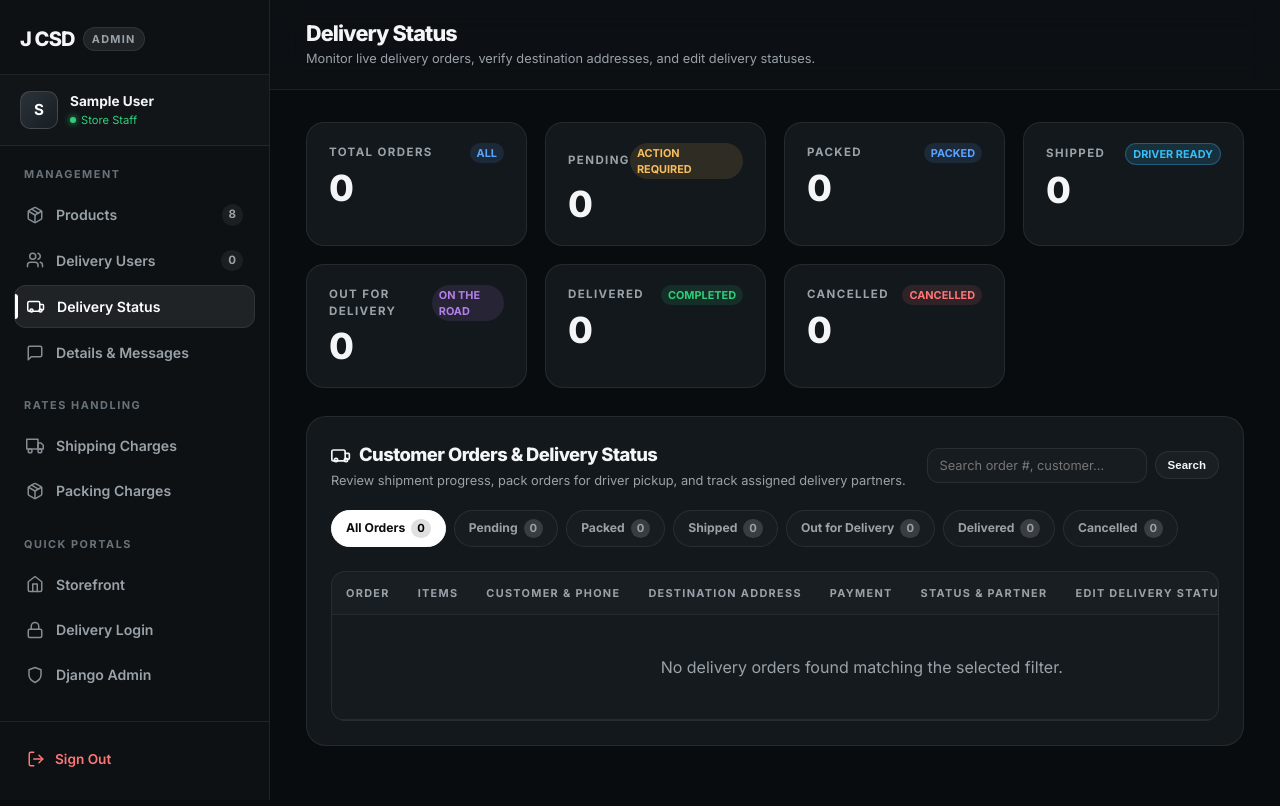
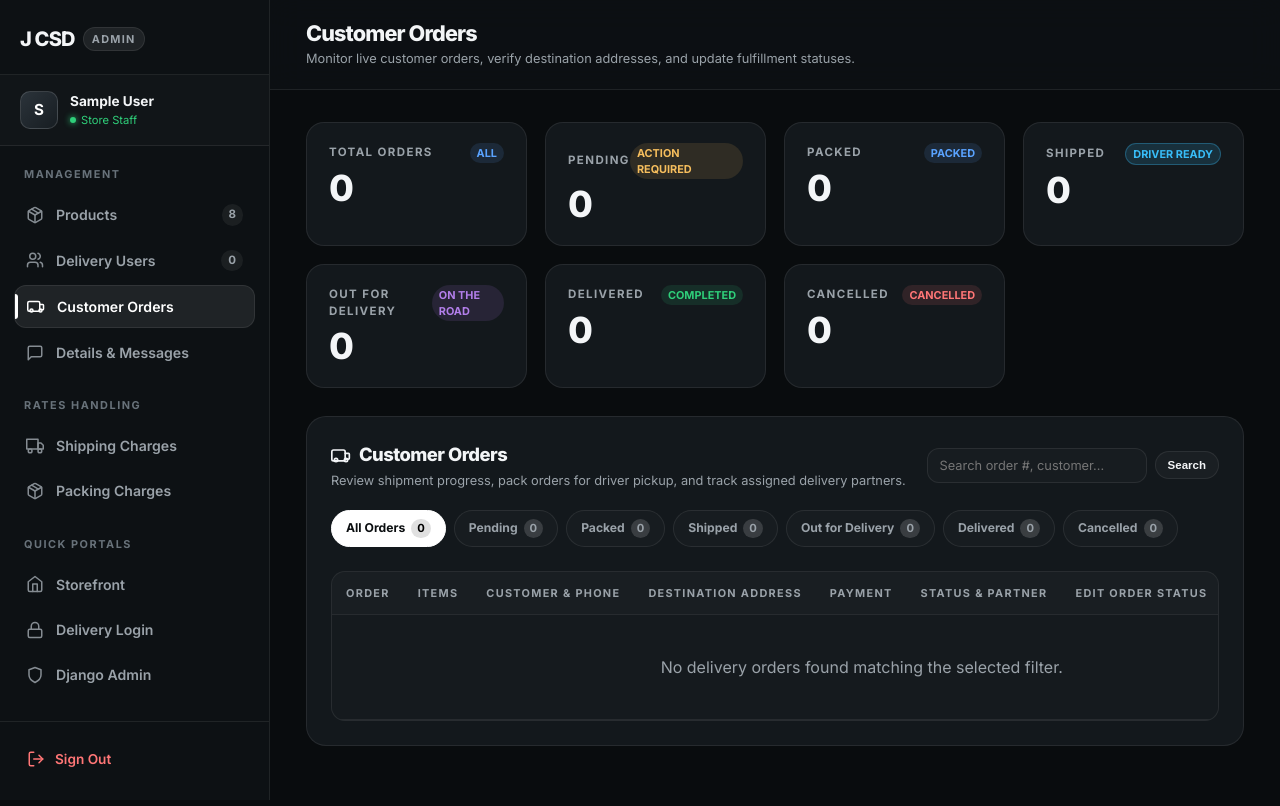
Before and after one commit to rithankumarraj/django123proj, a Django app: page /admin-profile/delivery-status/ in a window 1280 px wide. Run offline with Django 5.2, Linux system fonts and the light colour scheme; the visitor is signed in with stand-in values (Sample User, id 1); data comes from the database, SQL or seed files in the repository; data that the repository does not hold is empty.

Commit message:
Hide Available In pins and Delivery PIN required notice; rename Delivery Status to Customer Orders

```diff
--- a/main/templates/main/admin_base.html
+++ b/main/templates/main/admin_base.html
@@ -77,7 +77,7 @@
             {% endif %}
           </a>
 
-          <!-- 3. Delivery Status Page -->
+          <!-- 3. Customer Orders Page -->
           <a href="{% url 'admin_delivery_status' %}" class="nav-link-item {% if active_page == 'delivery_status' %}active{% endif %}">
             <span class="nav-icon">
               <svg width="18" height="18" viewBox="0 0 24 24" fill="none" stroke="currentColor" stroke-width="2" stroke-linecap="round" stroke-linejoin="round">
@@ -87,7 +87,7 @@
                 <circle cx="18" cy="18" r="2"></circle>
               </svg>
             </span>
-            <span class="nav-link-text">Delivery Status</span>
+            <span class="nav-link-text">Customer Orders</span>
             {% if pending_orders_count %}
               <span class="nav-count-badge badge-amber">{{ pending_orders_count }}</span>
             {% endif %}
--- a/main/templates/main/admin_dashboard.html
+++ b/main/templates/main/admin_dashboard.html
@@ -641,7 +641,7 @@
 
     <section class="panel">
       <div class="panel-header-row">
-        <h2>Delivery status</h2>
+        <h2>Customer Orders</h2>
         <button type="button" class="table-scroll-hint" onclick="scrollTable(this)" aria-label="Scroll table horizontally">
           <svg width="12" height="12" viewBox="0 0 24 24" fill="none" stroke="currentColor" stroke-width="2.5" stroke-linecap="round" stroke-linejoin="round"><path d="m9 18 6-6-6-6"/></svg>
           Scroll table
--- a/main/templates/main/admin_delivery_status.html
+++ b/main/templates/main/admin_delivery_status.html
@@ -1,9 +1,9 @@
 {% extends "main/admin_base.html" %}
 {% load static %}
 
-{% block title %}Delivery Status & Orders{% endblock %}
-{% block page_heading %}Delivery Status{% endblock %}
-{% block page_description %}Monitor live delivery orders, verify destination addresses, and edit delivery statuses.{% endblock %}
+{% block title %}Customer Orders{% endblock %}
+{% block page_heading %}Customer Orders{% endblock %}
+{% block page_description %}Monitor live customer orders, verify destination addresses, and update fulfillment statuses.{% endblock %}
 
 {% block admin_content %}
   <!-- Stats Section -->
@@ -70,7 +70,7 @@
             <circle cx="6" cy="18" r="2"></circle>
             <circle cx="18" cy="18" r="2"></circle>
           </svg>
-          Customer Orders & Delivery Status
+          Customer Orders
         </h2>
         <p class="panel-subtitle">Review shipment progress, pack orders for driver pickup, and track assigned delivery partners.</p>
       </div>
@@ -138,7 +138,7 @@
             <th>Destination Address</th>
             <th>Payment</th>
             <th>Status & Partner</th>
-            <th style="min-width: 240px;">Edit Delivery Status</th>
+            <th style="min-width: 240px;">Edit Order Status</th>
             <th style="text-align: center; min-width: 90px;">Actions</th>
           </tr>
         </thead>
--- a/main/templates/main/admin_order_detail.html
+++ b/main/templates/main/admin_order_detail.html
@@ -11,7 +11,7 @@
       <line x1="19" y1="12" x2="5" y2="12"></line>
       <polyline points="12 19 5 12 12 5"></polyline>
     </svg>
-    Back to Delivery Status
+    Back to Customer Orders
   </a>
   <a href="{% url 'order_receipt' order.id %}" target="_blank" class="quick-chip" style="cursor: pointer; background: rgba(255,255,255,0.04); border-color: var(--admin-line); text-decoration: none;">
     <svg width="14" height="14" viewBox="0 0 24 24" fill="none" stroke="currentColor" stroke-width="2" stroke-linecap="round" stroke-linejoin="round">
--- a/main/tests.py
+++ b/main/tests.py
@@ -3162,6 +3162,7 @@ class ProductPincodeAvailabilityTests(TestCase):
         data = res.json()
         self.assertFalse(data["available"])
         self.assertIn("not deliverable", data["message"])
+        self.assertNotIn("Available in", data["message"])
 
     def test_single_product_checkout_blocks_unsupported_pincode(self):
         self.client.force_login(self.customer)
@@ -3389,4 +3390,5 @@ class OrderStatusProgressionTests(TestCase):
         self.assertEqual(res.status_code, 200)
         self.assertContains(res, "Shipped")
         self.assertContains(res, "Cancelled")
+        self.assertContains(res, "Customer Orders")
         self.assertContains(res, "auto-status-select")
--- a/main/views.py
+++ b/main/views.py
@@ -1891,10 +1891,7 @@ def check_pincode_availability(request, product_id):
     if is_available:
         msg = f"Delivery is available for PIN code {pin}!"
     else:
-        if pins_list:
-            msg = f"Sorry, {product.name} is not deliverable to PIN code {pin}. Available in: {', '.join(pins_list)}"
-        else:
-            msg = f"Sorry, {product.name} is currently unavailable for delivery."
+        msg = f"Sorry, {product.name} is not deliverable to PIN code {pin}."
     return JsonResponse({
         "available": is_available,
         "pincode": pin,
```
Also changed, not shown: main/templates/main/cart.html (+3 -7 lines), main/templates/main/checkout.html (+3 -7 lines).
